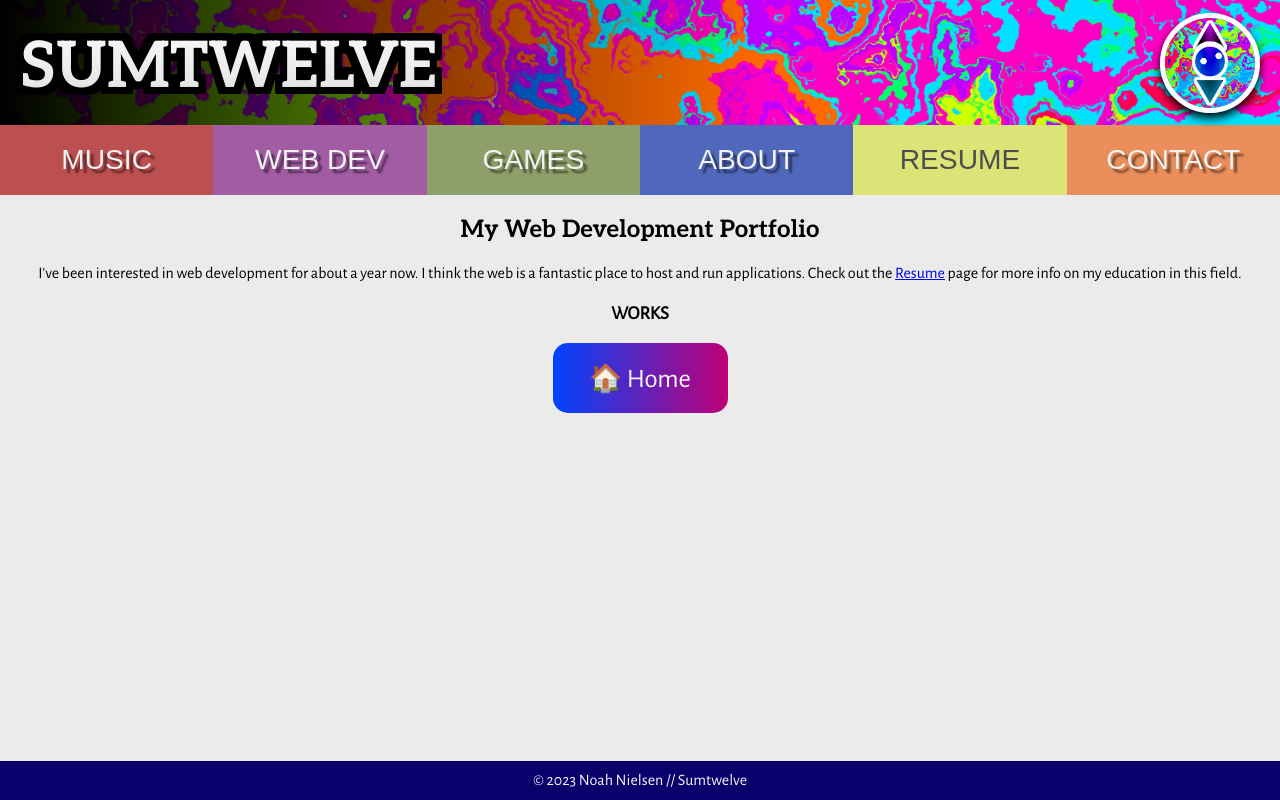
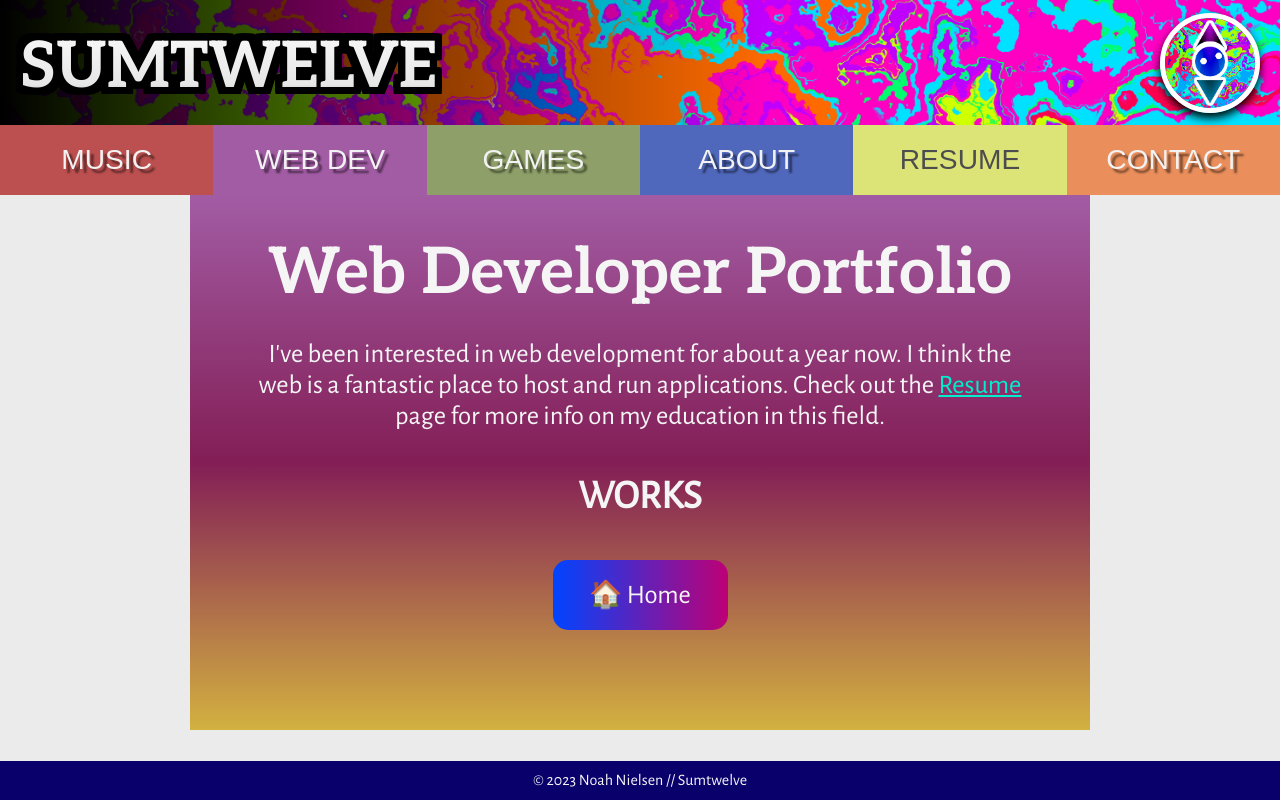
Before and after one commit to Sumtwelve/portfolio, a React (Create React App) app: page /dev in a window 1280 px wide. Built offline with nearby package versions, Linux system fonts and the light colour scheme; the HTML template or start-up script is replaced by a standard one; a web font is replaced by a local one.

Commit message:
subpage styling

```diff
--- a/src/App.css
+++ b/src/App.css
@@ -299,6 +299,45 @@ nav a:hover button {
 
 
 
+  /*************************************/
+ /* ALL SUBPAGE DEFAULT STYLING BELOW */
+/*************************************/
+
+.subpage-main {
+    margin: 0 auto;
+    background:
+        -webkit-linear-gradient(
+            #000000,
+            rgb(255, 255, 255));
+    color: whitesmoke;
+    width: clamp(15px, 80%, 900px);
+    padding-top: 40px;
+    padding-bottom: 100px;
+}
+
+.subpage-main p {
+    padding: 0 clamp(25px, 5vw, 450px);
+    font-size: clamp(18pt, 4vw, 20pt);
+}
+.subpage-main p a {
+    color: #00eecc;
+}
+
+.subpage-main h2 {
+    text-align: center;
+    font-size: 48pt;
+    margin-top: 0;
+    margin-bottom: 10px;
+}
+
+.subpage-main h3 {
+    text-align: center;
+    font-size: 30pt;
+}
+
+
+
+
   /***********************/
  /* MUSIC STYLING BELOW */
 /***********************/
@@ -311,6 +350,13 @@ nav a:hover button {
  /* WEB DEV STYLING BELOW */
 /*************************/
 
+.webdev-main {
+    background:
+        -webkit-linear-gradient(
+            var(--webdev),
+            #831e56,
+            #d3b140);
+}
 
 
 
@@ -327,43 +373,12 @@ nav a:hover button {
  /* ABOUT STYLING BELOW */
 /***********************/
 
-.about-nav-joiner {
-    display: block;
-    height: 10px;
-    width: 100%;
-}
-
 .about-main {
-    margin: 0 auto;
     background:
         -webkit-linear-gradient(
             var(--about),
             #1e6f83,
-            #3924ac);
-    color: whitesmoke;
-    width: clamp(15px, 80%, 900px);
-    padding-top: 40px;
-    padding-bottom: 100px;
-}
-
-.about-main p {
-    padding: 0 clamp(25px, 5vw, 450px);
-    font-size: clamp(18pt, 4vw, 20pt);
-}
-.about-main p a {
-    color: #00eecc;
-}
-
-.about-main h2 {
-    text-align: center;
-    font-size: 48pt;
-    margin-top: 0;
-    margin-bottom: 10px;
-}
-
-.about-main h3 {
-    text-align: center;
-    font-size: 30pt;
+            #d3255f);
 }
 
 
@@ -484,11 +499,11 @@ footer {
 
 
 
-    .about-main {
+    .subpage-main {
         width: 100%;
     }
 
-    .about-main p {
+    .subpage-main p {
         font-size: 16pt;
         line-height: 1.4;
         padding: 0 30px;
--- a/src/pages/About.js
+++ b/src/pages/About.js
@@ -6,7 +6,7 @@ const About = () => {
     return (
         <>
             {/* <span className='about-nav-joiner' /> */}
-            <main className='about-main'>
+            <main className='subpage-main about-main'>
                 <h2>About</h2>
                 <p>
                     Hello! My name is Noah Nielsen. I'm just another creative who's ready to start
--- a/src/pages/Contact.js
+++ b/src/pages/Contact.js
@@ -3,7 +3,7 @@ import BackBtn from '../components/BackBtn';
 
 const Contact = () => {
     return (
-        <main>
+        <main className='subpage-main contact-main'>
             <h2>Contact</h2>
             <BackBtn />
         </main>
--- a/src/pages/Games.js
+++ b/src/pages/Games.js
@@ -3,7 +3,7 @@ import BackBtn from '../components/BackBtn';
 
 const Games = () => {
     return (
-        <main>
+        <main className='subpage-main games-main'>
             <h2>Games</h2>
             <BackBtn />
         </main>
--- a/src/pages/Music.js
+++ b/src/pages/Music.js
@@ -3,7 +3,7 @@ import BackBtn from '../components/BackBtn';
 
 const Music = () => {
     return (
-        <main>
+        <main className='subpage-main music-main'>
             <h2>Music</h2>
             <BackBtn />
         </main>
--- a/src/pages/NotFound.js
+++ b/src/pages/NotFound.js
@@ -3,7 +3,7 @@ import BackBtn from '../components/BackBtn';
 
 const NotFound = () => {
     return (
-        <main>
+        <main className='404-main'>
             <h2>NotFound</h2>
             <BackBtn />
         </main>
--- a/src/pages/Resume.js
+++ b/src/pages/Resume.js
@@ -3,7 +3,7 @@ import BackBtn from '../components/BackBtn';
 
 const Resume = () => {
     return (
-        <main>
+        <main className='subpage-main resume-main'>
             <h2>Resume</h2>
             <BackBtn />
         </main>
--- a/src/pages/Webdev.js
+++ b/src/pages/Webdev.js
@@ -4,8 +4,8 @@ import BackBtn from '../components/BackBtn';
 
 const Webdev = () => {
     return (
-        <main>
-            <h2>My Web Development Portfolio</h2>
+        <main className='subpage-main webdev-main'>
+            <h2>Web Developer Portfolio</h2>
             <p>
                 I've been interested in web development for about a year now. I think the web
                 is a fantastic place to host and run applications. Check out
--- a/src/pages/Work.js
+++ b/src/pages/Work.js
@@ -0,0 +1,4 @@
+/**
+ * Whereas Webdev.js showcases all my apps/projects, Work.js will showcase only one,
+ * and it does so when the user clicks on an app on the Webdev page
+ */
```
